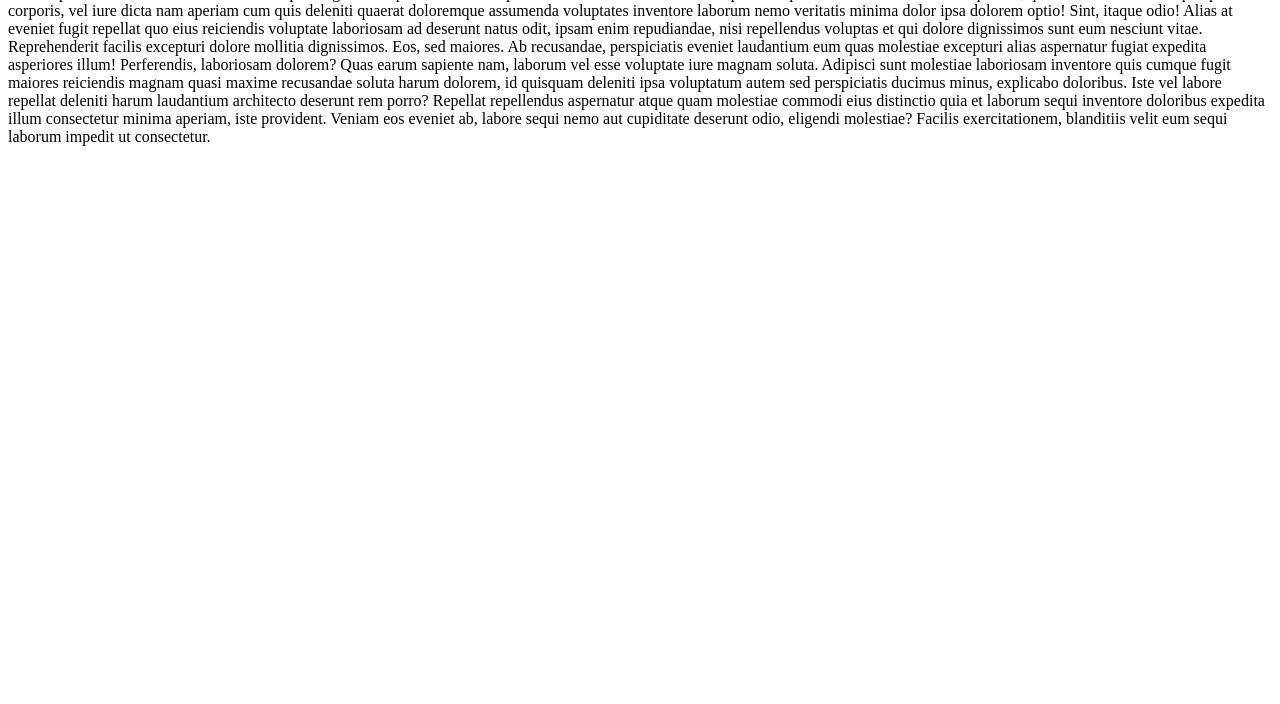
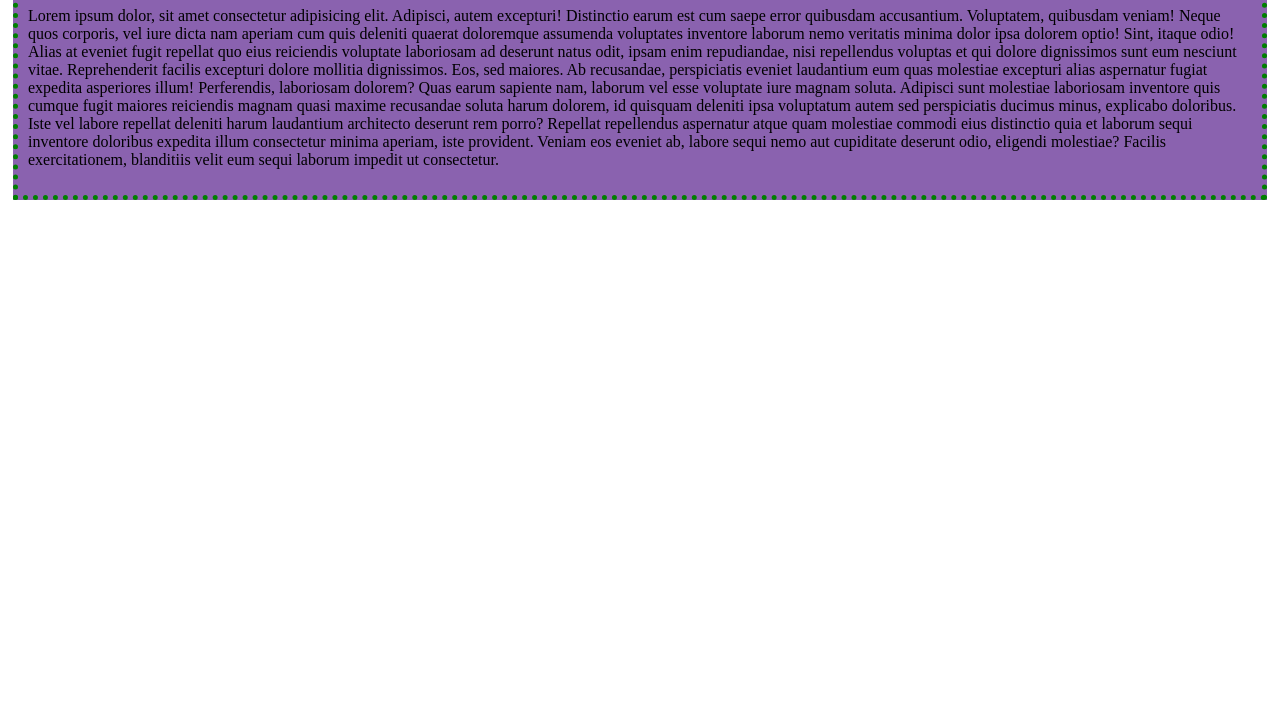
Before and after one commit to mddipu2219/first-website, a plain HTML site: page index.html in a window 1280 px wide. Shown: the part 96-800 px from the top of the page. Drawn offline with Linux system fonts and the light colour scheme.

Commit message:
added  my first webpage

```diff
--- a/index.html
+++ b/index.html
@@ -4,6 +4,7 @@
     <meta charset="UTF-8" />
     <meta name="viewport" content="width=device-width, initial-scale=1.0" />
     <title>first website</title>
+    <link rel="stylesheet" href="styles.css" />
   </head>
   <body>
     <div>
--- /dev/null
+++ b/styles.css
@@ -0,0 +1,6 @@
+div {
+  background-color: rgb(138, 98, 175);
+  padding: 10px;
+  margin: 5px;
+  border: 5px dotted green;
+}
```
